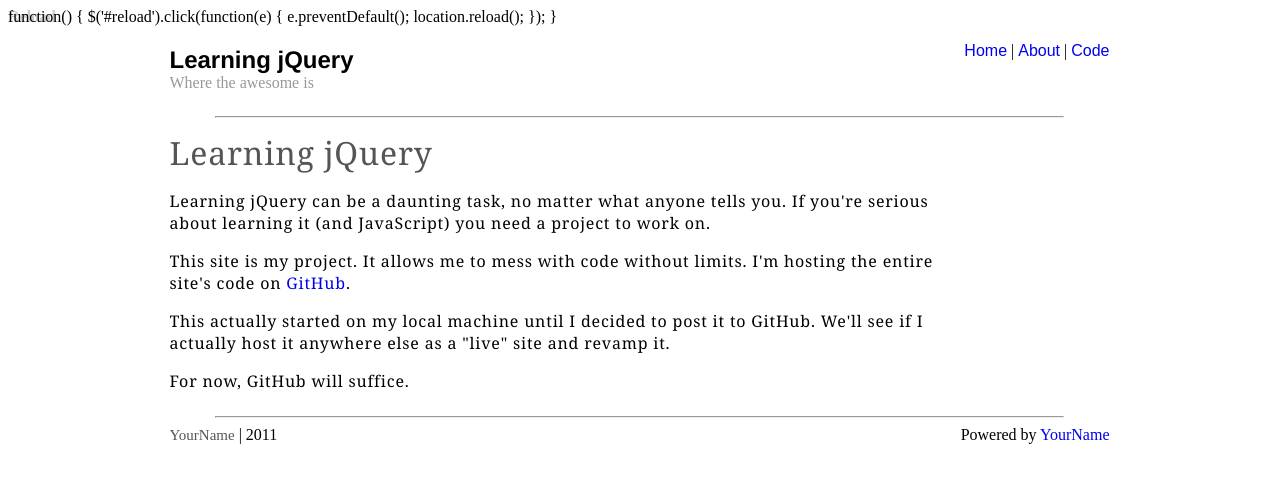
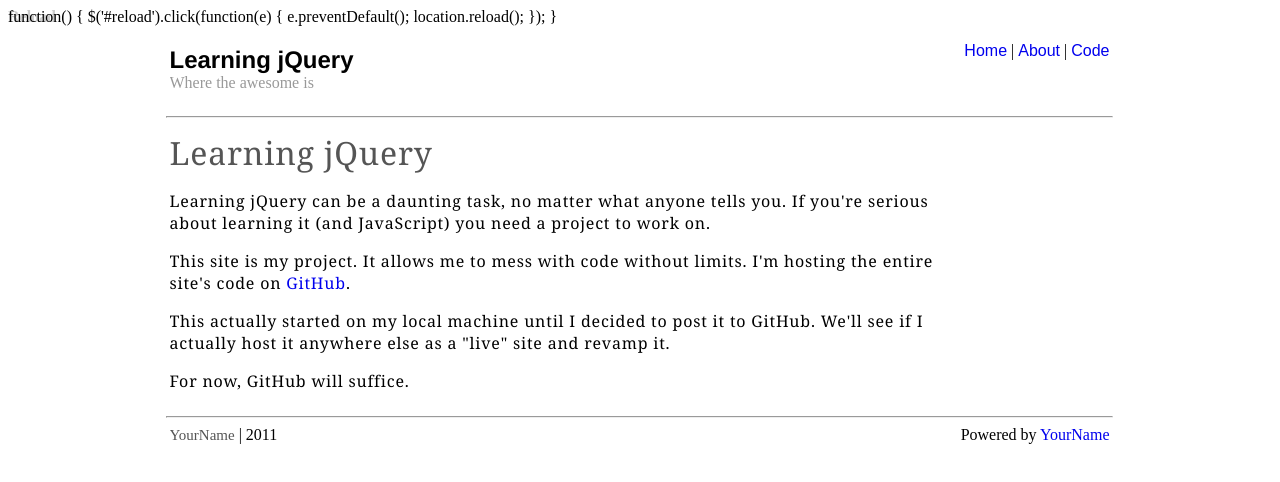
Before and after one commit to mattroyer/jquery-testing, a plain HTML site: page index.html in a window 1280 px wide. Drawn offline with nearby package versions, Linux system fonts and the light colour scheme.

Commit message:
Changed the width of the "hr" tag in the grid.css file

```diff
--- a/css/grid.css
+++ b/css/grid.css
@@ -50,7 +50,7 @@ h3, h4, h5, h6 {
 
 hr {
   color: #fff;
-  width: 67%;
+  width: 945px;
 }
 
 a:link, a:visited , a:hover , a:active{
```
